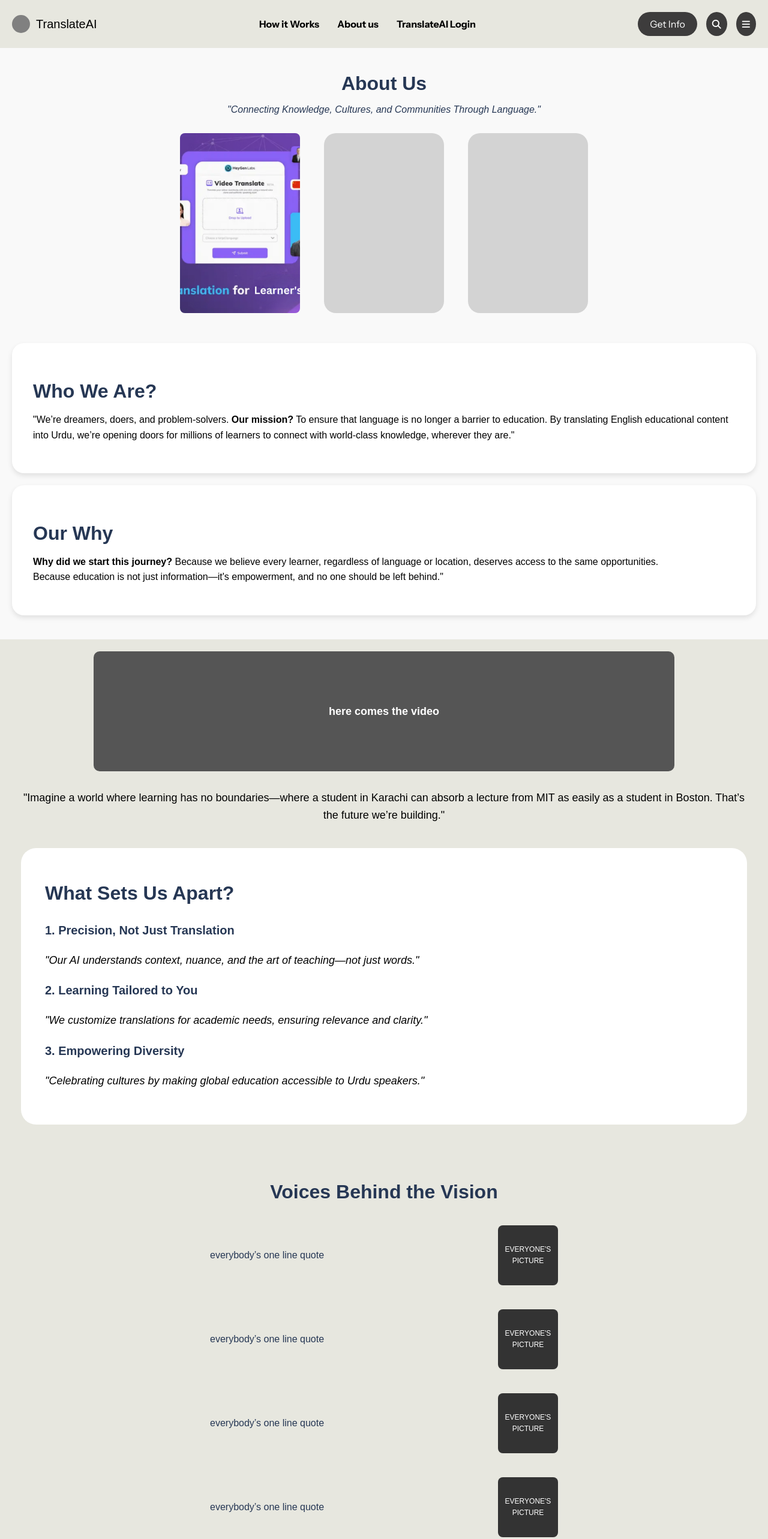
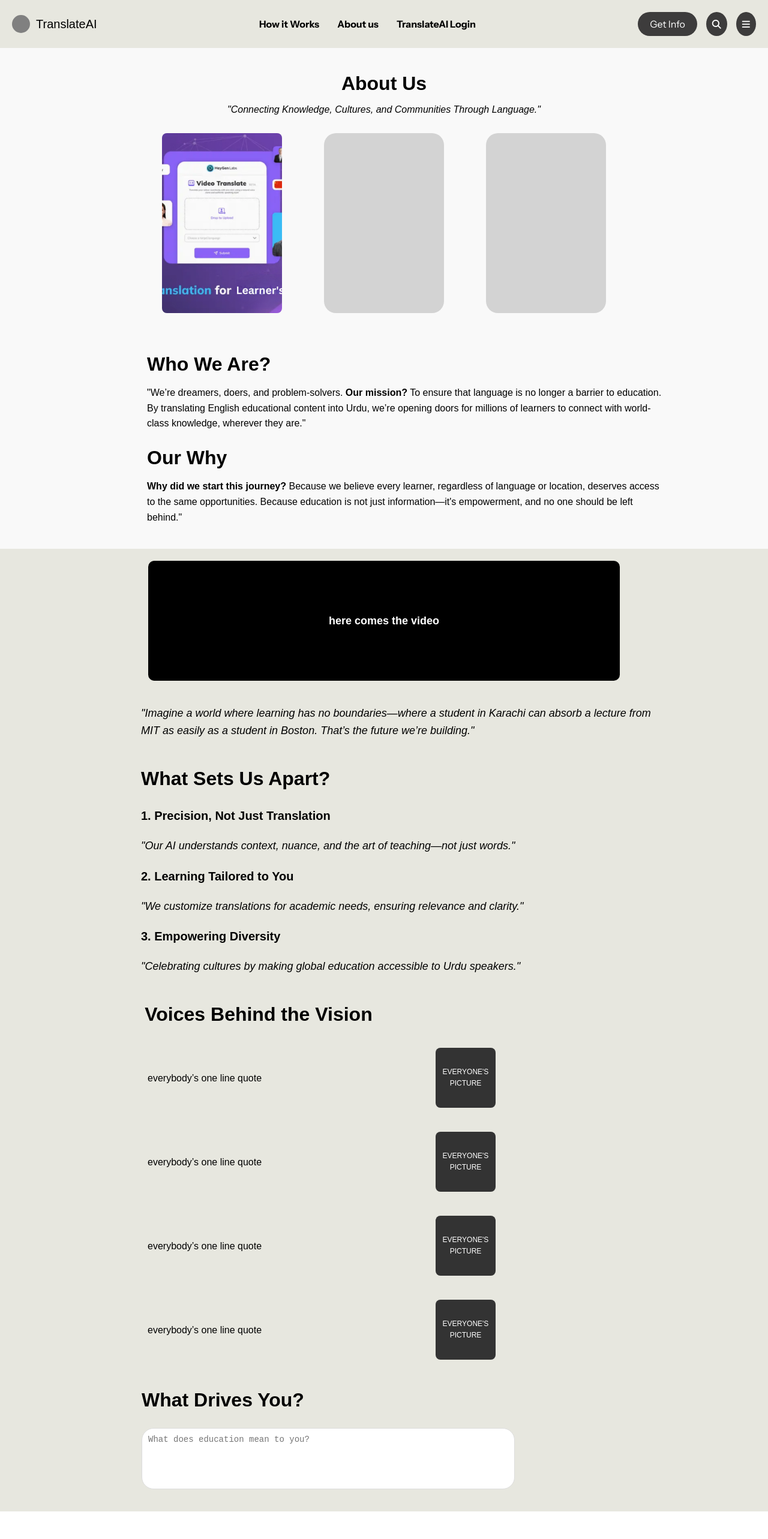
Before and after one commit to miznar/aiUrduTranslate, a React (Create React App) app in the folder frontend/: page /about in a window 1280 px wide. Shown: the top 2566 px of the page at 60% size. Built offline with nearby package versions, Linux system fonts and the light colour scheme; a web font is replaced by a local one.

Commit message:
About-us page updated

```diff
--- a/frontend/src/components/About.css
+++ b/frontend/src/components/About.css
@@ -2,13 +2,13 @@
 
 .about-us {
   font-family: Arial, sans-serif;
-  color: #000;
+  color: #000000;
   background-color: #f9f9f9;
   padding: 20px;
 }
 
 .main-heading {
-  color: #263754;
+  color: #000000;
   text-align: center;
   margin-bottom: 10px;
 }
@@ -17,15 +17,15 @@
   font-style: italic;
   text-align: center;
   margin-bottom: 30px;
-  color: #263754;
+  color: #000000;
 }
 
 /* Image Container */
 .image-container {
   display: inline-flex;
   justify-content: space-around;
-  margin-bottom: 30px;
-  gap: 40px;
+  margin-bottom: 40px;
+  gap: 70px;
 }
 
 .image-box {
@@ -47,11 +47,14 @@
 }
 
 .white-box {
-  background-color: #fff; /* Pure white container */
+  /* background-color: #fff;
   padding: 35px;
   margin-bottom: 20px;
   border-radius: 20px;
-  box-shadow: 0 4px 8px rgba(0, 0, 0, 0.1);
+  box-shadow: 0 4px 8px rgba(0, 0, 0, 0.1); */
+  padding-right: 150px;
+  padding-left: 225px;
+  text-align: center;
 }
 
 .section {
@@ -59,7 +62,7 @@
 }
 
 .section-heading {
-  color: #263754;
+  color: #000000;
   margin-bottom: 10px;
   text-align: left; /* Align heading to the left */
   font-size: 32px;
@@ -90,9 +93,9 @@
 }
 
 .video-placeholder {
-  background-color: #555;
+  background-color: #000000;
   color: #fff;
-  width: 80%;
+  width: 65%;
   height: 200px;
   display: flex;
   justify-content: center;
@@ -104,7 +107,8 @@
 
 /* Text Section */
 .text-section {
-  margin: 20px 0;
+  padding-left: 200px;
+  padding-right: 160px;
 }
 
 .heading {
@@ -115,16 +119,16 @@
 }
 
 .text {
-  margin-top: 30px;
+  margin-top: 40px;
   font-size: 18px;
+  font-style: italic;
   color: black;
-  text-align: center;
+  text-align: left;
 }
 
 /* Section styling */
 .what-sets-us-apart {
-  background-color: white;
-  padding: 40px;
+  padding-left: 200px;
   border-radius: 25px;
   margin: 40px 0;
   text-align: left;
@@ -133,7 +137,7 @@
 .what-sets-us-apart h2 {
   font-size: 32px;
   font-weight: bold;
-  color: #263754;
+  color: #000000;
   text-align: left;
   margin-top: 10px;
 }
@@ -141,7 +145,7 @@
 .apart-item h3 {
   font-size: 20px;
   font-weight: bold;
-  color: #263754;
+  color: #000000;
 }
 
 .apart-item p {
@@ -152,11 +156,10 @@
 
 .voices-container {
   font-family: Arial, sans-serif;
-  padding: 20px;
+  padding-left: 2px;
+  padding-right: 210px;
   max-width: 600px;
   margin: 0 auto;
-  /* background-color: #f9f9f9; */
-  /* border: 1px solid #ddd; */
   border-radius: 8px;
 }
 
@@ -164,11 +167,14 @@ h2 {
   font-size: 32px;
   margin-bottom: 20px;
   text-align: center;
+  padding-right: 210px;
+  color: #000000;
 }
 
 .quotes-section {
   display: grid;
   gap: 20px;
+  color: #000;
 }
 
 .quote-item {
@@ -176,8 +182,6 @@ h2 {
   align-items: center;
   justify-content: space-between;
   padding: 10px;
-  /* background-color: #fff; */
-  /* border: 1px solid #ddd; */
   border-radius: 8px;
 }
 
@@ -202,21 +206,21 @@ h2 {
 
 .education-section {
   margin-top: 20px;
-
+  color: #000000;
 }
 
 .education-section h3 {
   font-size: 32px;
-  margin-bottom: 10px;
+  margin-bottom: 20px;
   text-align: left;
 }
 
 .education-textarea {
   width: 100%;
-  height: 100px;
+  height: 80px;
   padding: 10px;
   font-size: 14px;
   border: 1px solid #ddd;
-  border-radius: 8px;
+  border-radius: 20px;
   resize: none;
 }
--- a/frontend/src/components/About.js
+++ b/frontend/src/components/About.js
@@ -13,6 +13,7 @@ const About = () => {
           "Connecting Knowledge, Cultures, and Communities Through Language."
         </p>
 
+        {/* image boxes */}
         <div className="image-container">
           <div className="image-box">
             <img src="/trans.png" alt="Translation" />
@@ -21,6 +22,7 @@ const About = () => {
           <div className="image-box"></div>
         </div>
 
+        {/* Headings and text */}
         <div className="content-container">
           <div className="section white-box">
             <h2 className="section-heading">Who We Are?</h2>
@@ -34,13 +36,14 @@ const About = () => {
             <h2 className="section-heading">Our Why</h2>
             <p className="section-text">
               <strong>Why did we start this journey? </strong>
-              Because we believe every learner, regardless of language or location, deserves access to the same opportunities. <br />
+              Because we believe every learner, regardless of language or location, deserves access to the same opportunities.
               Because education is not just information—it's empowerment, and no one should be left behind."
             </p>
           </div>
         </div>
       </div>
 
+      {/* Video */}
       <div className="about-page">
         <div className="video-container">
           <div className="video-placeholder">here comes the video</div>
```
